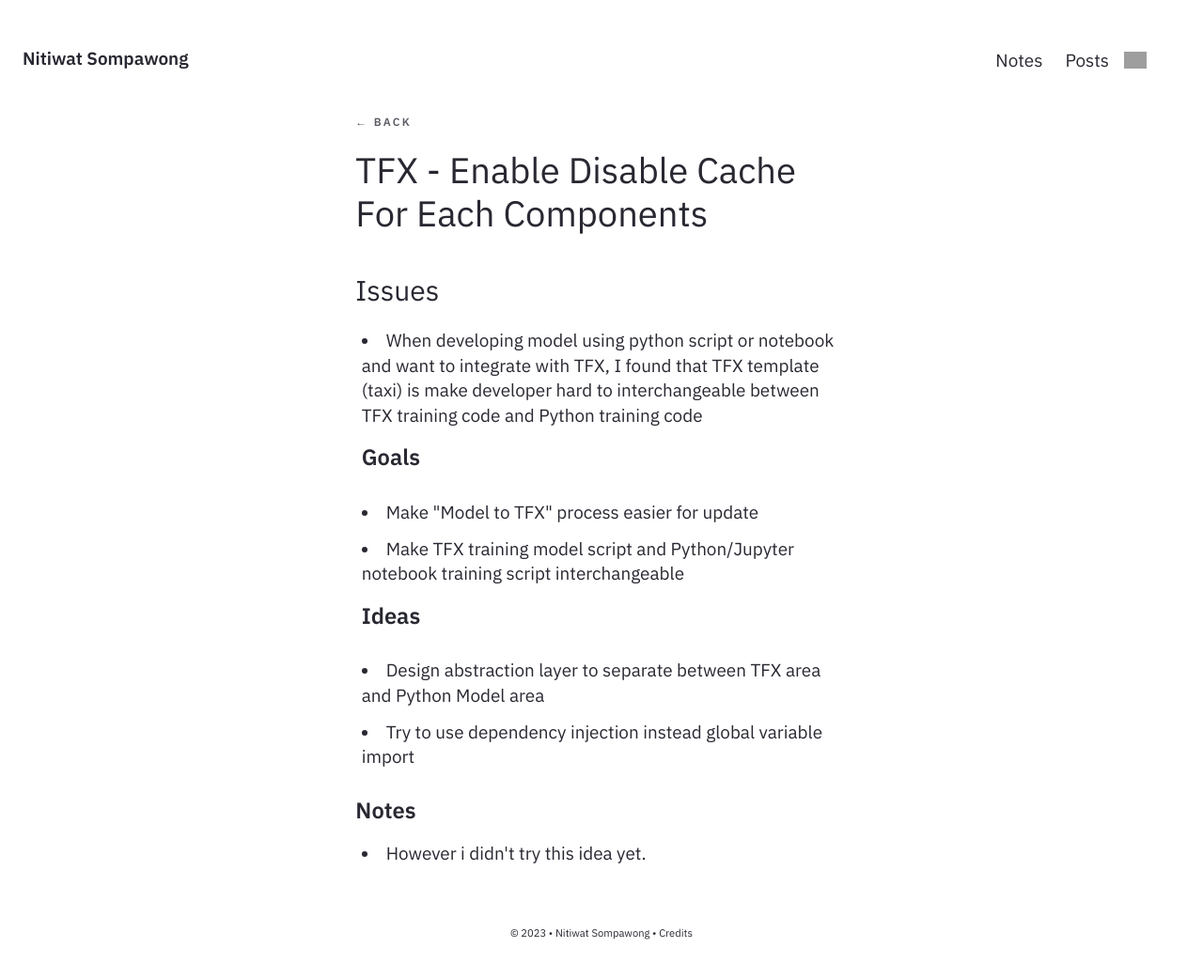
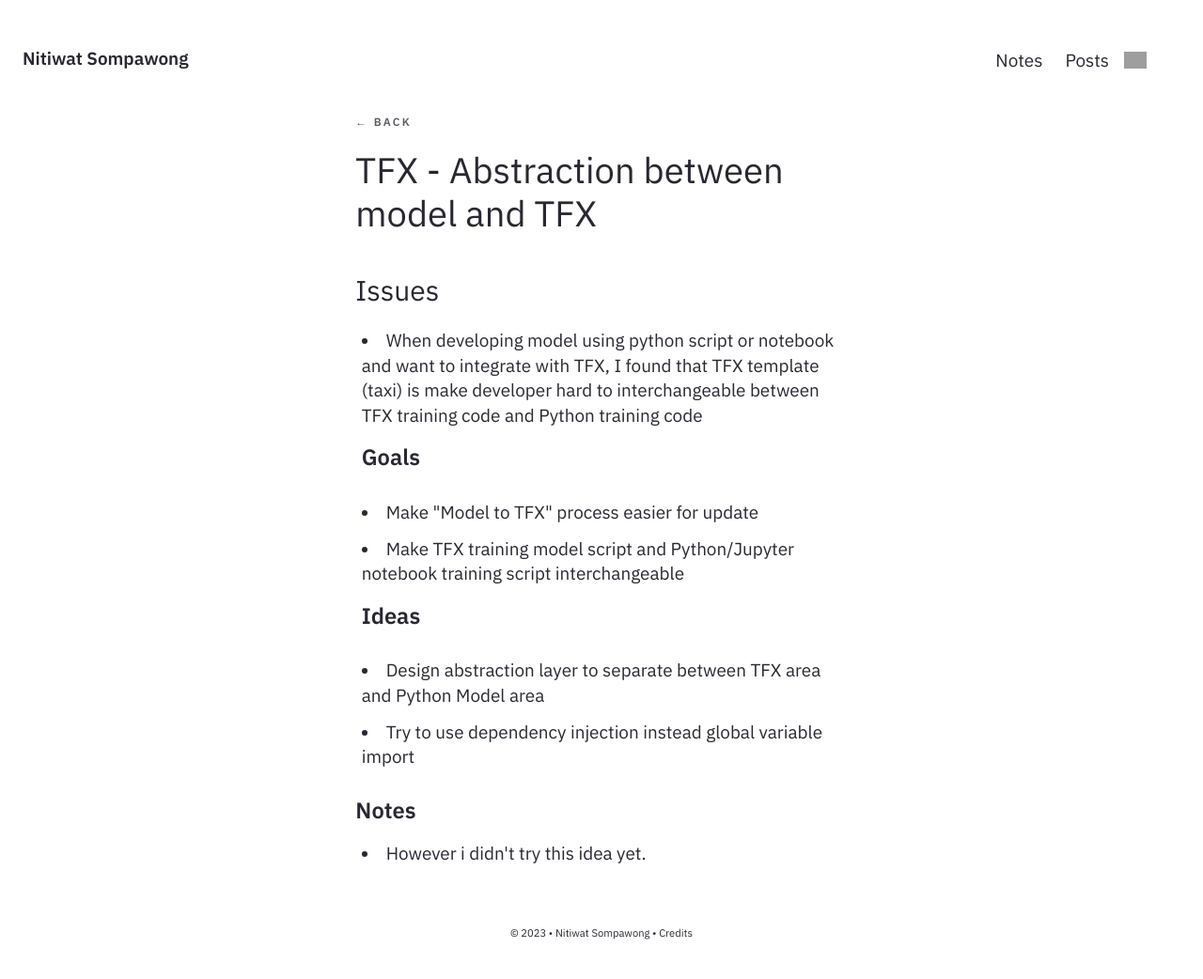
Before and after one commit to fnitiwat/fnitiwat.github.io, a Jekyll site: the page built from _notes/Public/TFX - Abstraction between model and TFX.md, in a window 1280 px wide. Shown: the whole page at 94% size. Built offline with Jekyll 4.4.1, drawn with Linux system fonts in a browser that asks for light colours; grey boxes are pictures that could not be loaded.

Commit message:
fix title

```diff
--- a/_notes/Public/TFX - Abstraction between model and TFX.md
+++ b/_notes/Public/TFX - Abstraction between model and TFX.md
@@ -1,5 +1,5 @@
 ---
-title: TFX - Enable Disable Cache For Each Components
+title: TFX - Abstraction between model and TFX
 date: 26/08/2023
 feed: show
 ---
```
